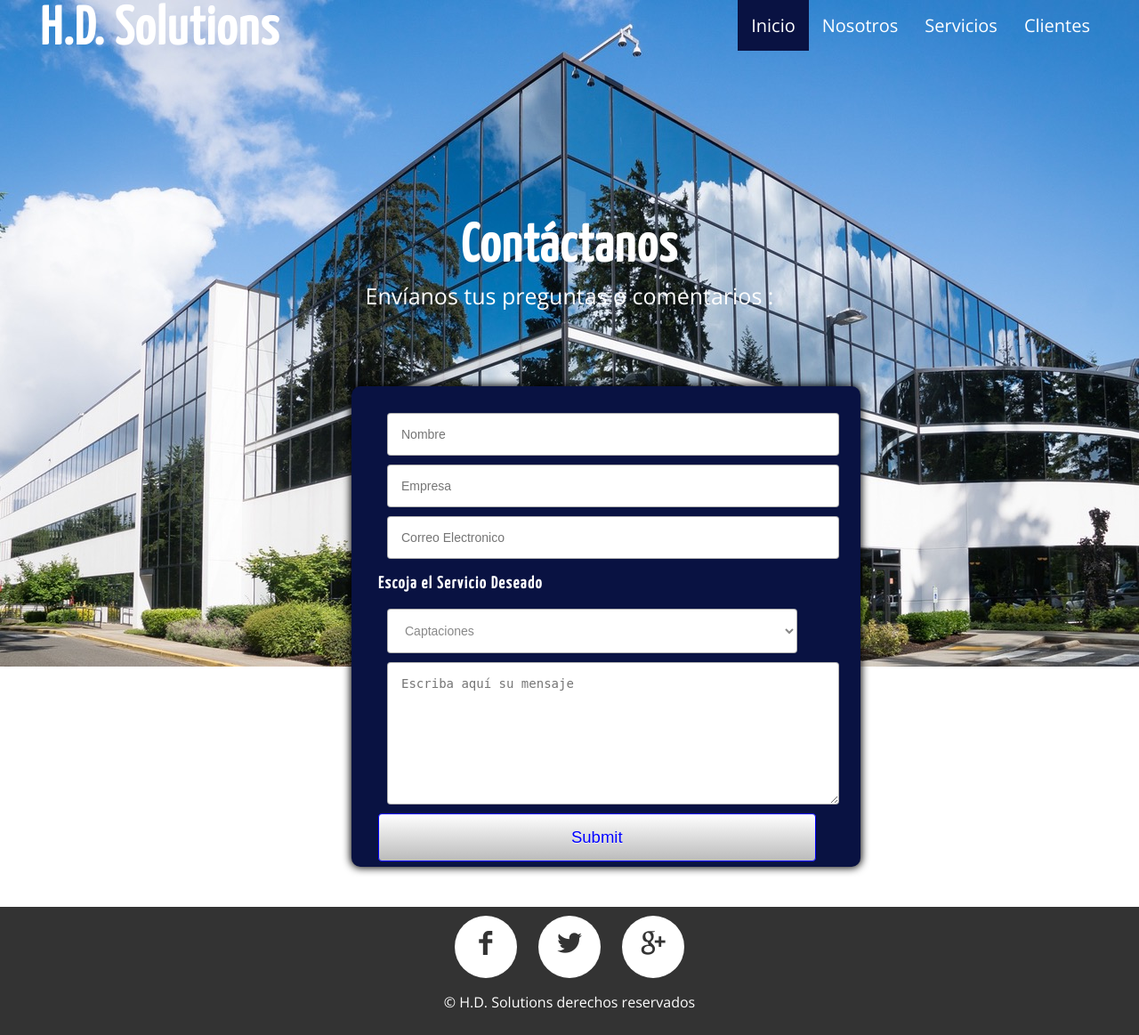
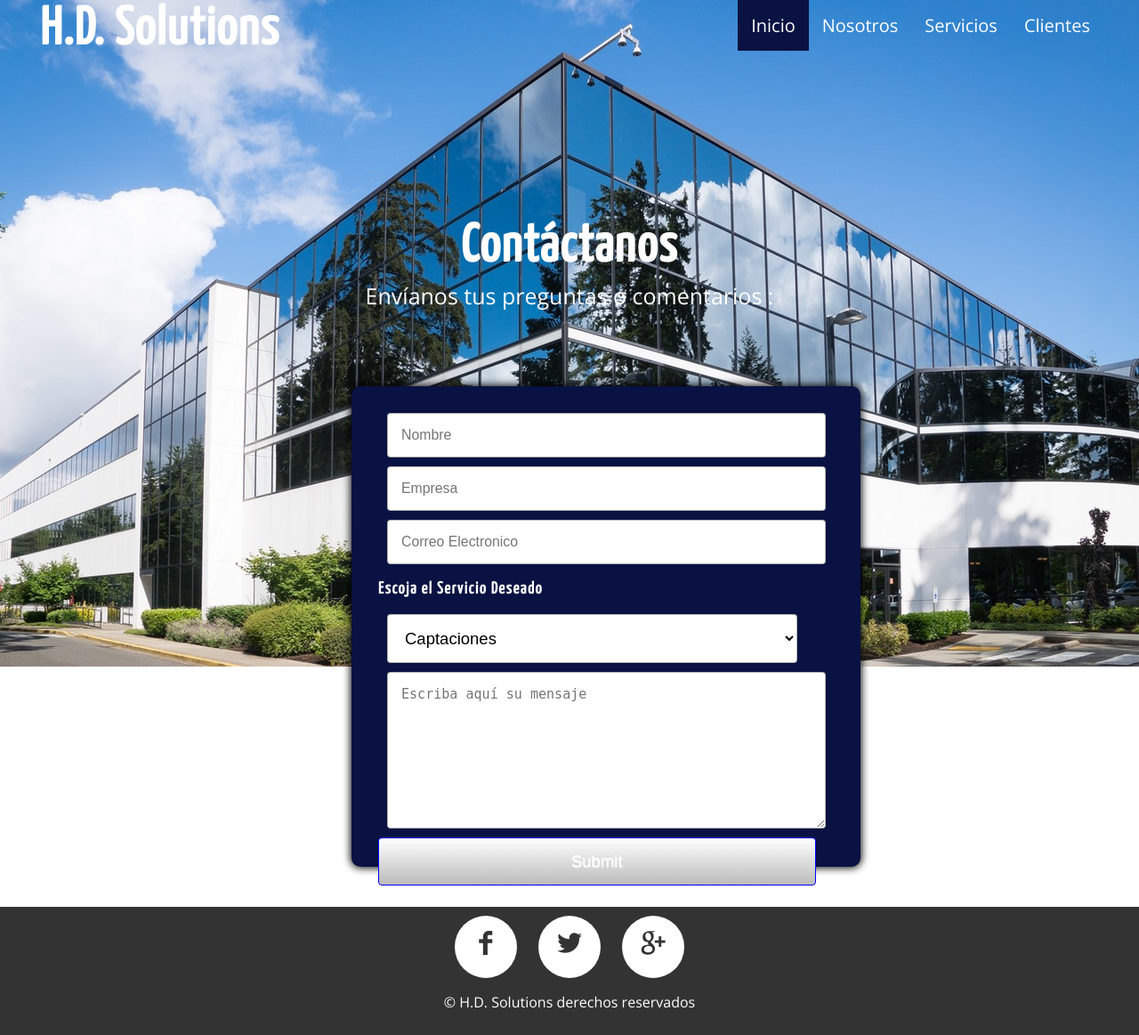
Before and after one commit to lgomezca/ProgramacionWEB-GUIA2-GRUPO4, a PHP site: page /contacto.html in a window 1280 px wide. Shown: the whole page at 89% size. Run offline with PHP 8.4, Linux system fonts and the light colour scheme.

Commit message:
Actualización estilos contácto
Actualización estilos contácto

```diff
--- a/css/estilos-contacto.css
+++ b/css/estilos-contacto.css
@@ -28,37 +28,29 @@
     margin-bottom: 10px;
     border-radius: 4px;
     margin-left: 10px;
-    color: #888;
-	font-size: 14px;
-	padding-right:30px;
-	-moz-transition: padding .25s;
-	-webkit-transition: padding .25s;
-	-o-transition: padding .25s;
-	transition: padding .25s;
 }
 
 
 /*Cambiamos el color de borde los input al dar enfoque*/
 .formulario__input:focus{
     outline: 1px solid rgba(0,0,0,0.7);
-
 }
 
 
 /*Definimos la aparicencia del input submit*/
 .formulario__submit{
     background:  rgba(0,0,0,0.7);
-    color: blue;
+    color: white;
     padding: 15px 20px;
     cursor:pointer;
     border: 1px solid blue;;
+	border-radius: 4px;
+    width: 96%;
+	align-self: center;
 	text-shadow: 0 1px 1px rgba(255, 255, 255, 0.85);
     background-image: -webkit-gradient(linear, 0% 0%, 0% 100%, from(#fff), to(#bbb));
-    background-image: -moz-linear-gradient(0% 100% 90deg, #BBBBBB, #FFFFFF);
+    background-image: -moz-linear-gradient(0% 100% 90deg, #BBBBBB, #0B0B3B);
     background-color: #fff;
-    border-radius: 4px;
-    width: 96%;
-    align-self: center;
 }
 
 
```
